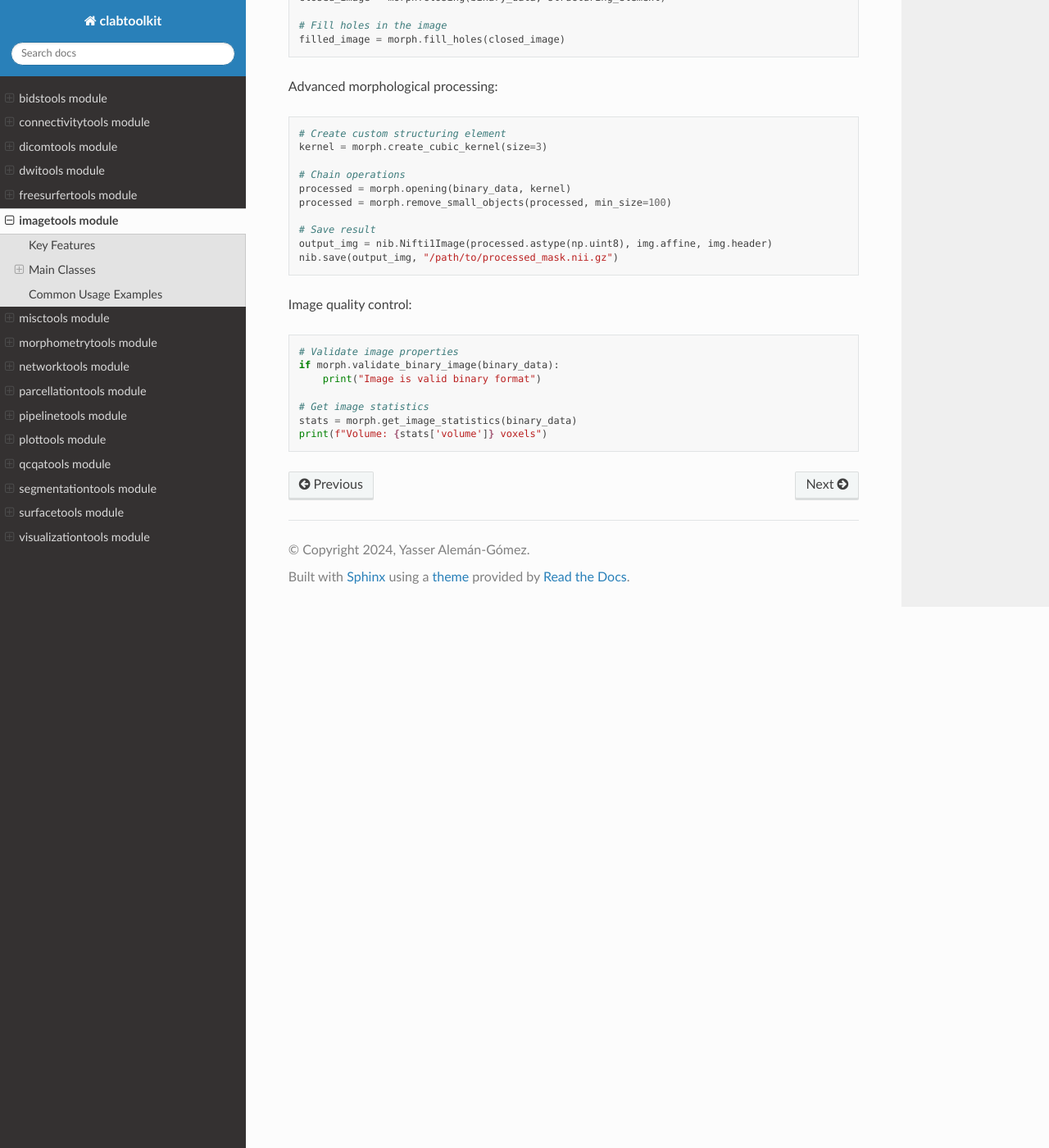
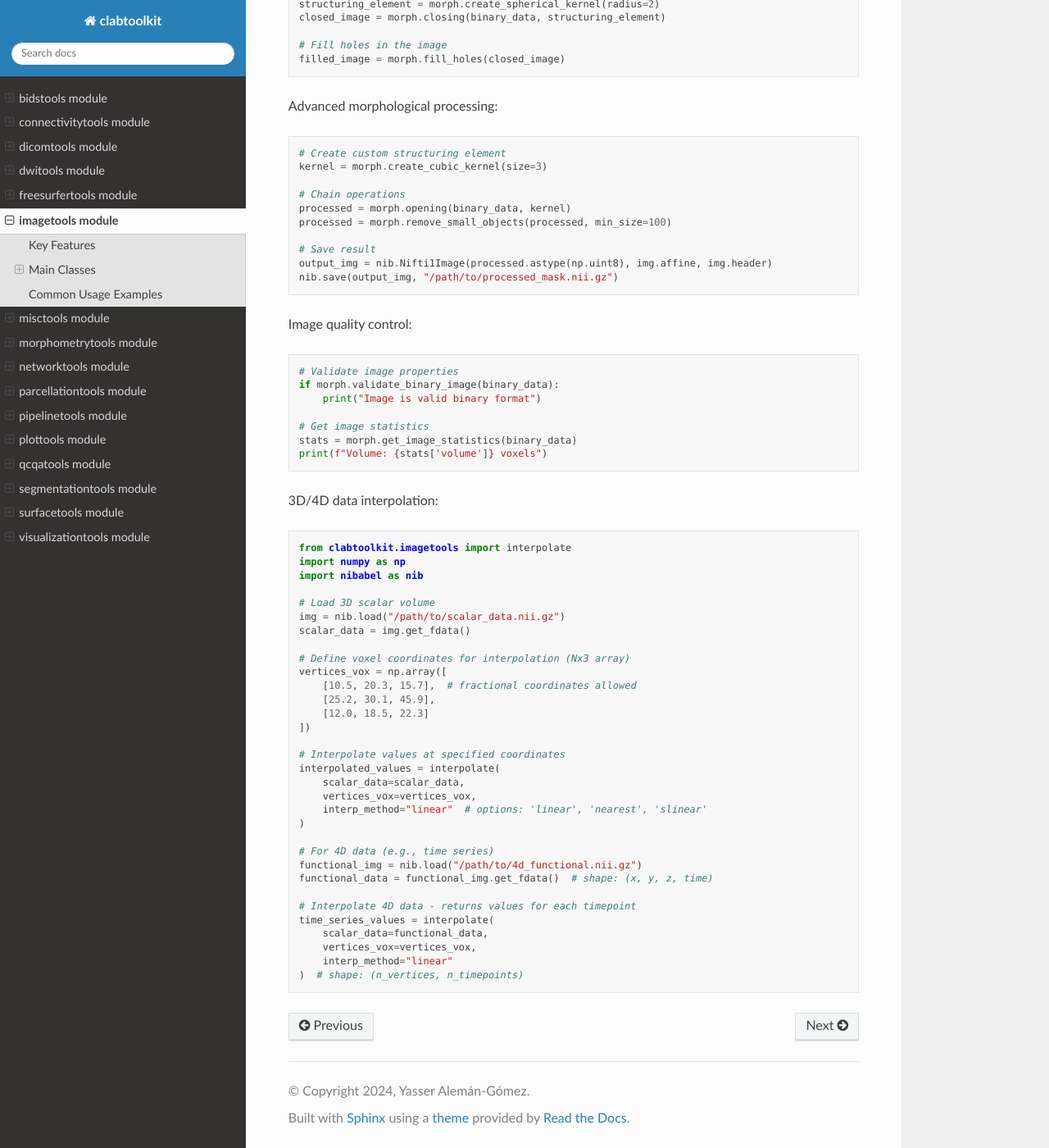
Before and after one commit to connectomicslab/clabtoolkit, a Sphinx documentation site: the page built from docs/source/modules/imagetools.rst, in a window 1280 px wide and 1400 px high, scrolled down 1186 px. Shown: the whole window at 82% size. Built offline with Sphinx 7.4.7 and the Read the Docs theme 3.1.0, drawn with Linux system fonts in a browser that asks for light colours; pages that are not in the unit, such as notebooks, are missing from menus; some of the changed text lies outside the part shown.

Commit message:
Updating the documentation to include the new methods

```diff
--- a/docs/source/modules/imagetools.rst
+++ b/docs/source/modules/imagetools.rst
@@ -16,6 +16,7 @@ Key Features
 - Quality control and preprocessing utilities
 - Multi-modal image processing support
 - Structuring element generation for morphological operations
+- 3D/4D scalar data interpolation at specified coordinates
 
 Main Classes
 ------------
@@ -76,3 +77,38 @@ Image quality control::
     # Get image statistics
     stats = morph.get_image_statistics(binary_data)
     print(f"Volume: {stats['volume']} voxels")
+
+3D/4D data interpolation::
+
+    from clabtoolkit.imagetools import interpolate
+    import numpy as np
+    import nibabel as nib
+
+    # Load 3D scalar volume
+    img = nib.load("/path/to/scalar_data.nii.gz")
+    scalar_data = img.get_fdata()
+
+    # Define voxel coordinates for interpolation (Nx3 array)
+    vertices_vox = np.array([
+        [10.5, 20.3, 15.7],  # fractional coordinates allowed
+        [25.2, 30.1, 45.9],
+        [12.0, 18.5, 22.3]
+    ])
+
+    # Interpolate values at specified coordinates
+    interpolated_values = interpolate(
+        scalar_data=scalar_data,
+        vertices_vox=vertices_vox,
+        interp_method="linear"  # options: 'linear', 'nearest', 'slinear'
+    )
+
+    # For 4D data (e.g., time series)
+    functional_img = nib.load("/path/to/4d_functional.nii.gz")
+    functional_data = functional_img.get_fdata()  # shape: (x, y, z, time)
+
+    # Interpolate 4D data - returns values for each timepoint
+    time_series_values = interpolate(
+        scalar_data=functional_data,
+        vertices_vox=vertices_vox,
+        interp_method="linear"
+    )  # shape: (n_vertices, n_timepoints)
```
Also changed, not shown: docs/source/modules/freesurfertools.rst (+24 -0 lines), docs/source/modules/surfacetools.rst (+24 -0 lines).
